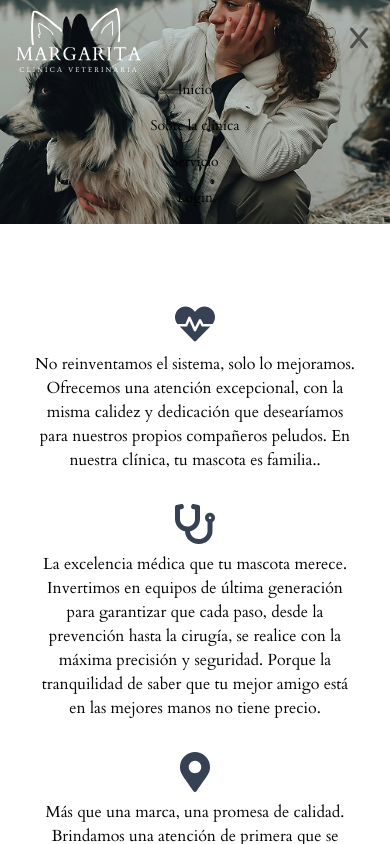
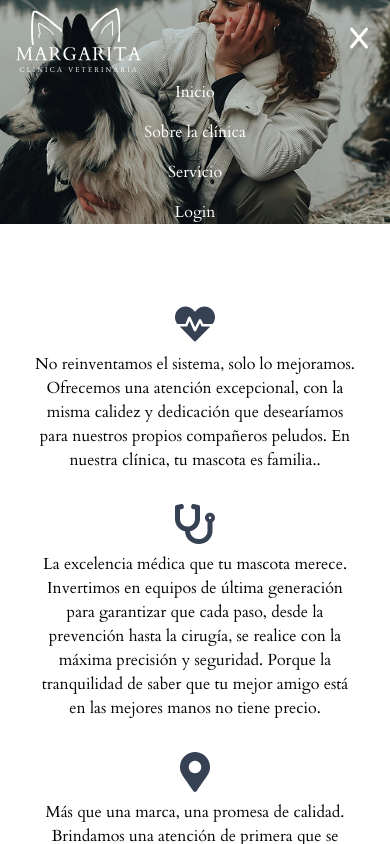
Before and after one commit to group-12-p4da-F5/veterinary-clinic-frontend, a React (Vite) app: page / in a window 390 px wide. Both pictures are taken after a click on the button 359 px from the left and 40 px from the top of the page. Shown: the top 844 px of the page. Built offline with nearby package versions, Linux system fonts and the light colour scheme; no server answers; a web font is replaced by a local one.

Commit message:
quick fix header

```diff
--- a/src/shared/components/Header.jsx
+++ b/src/shared/components/Header.jsx
@@ -1,7 +1,7 @@
 import { Link } from "react-router-dom";
 import Logo from "../assets/Logo.svg";
 import { useState } from "react";
-import imgHeader from "../assets/imgHeader.png"
+import imgHeader from "../assets/imgHeader.png";
 
 const Header = () => {
   const [isOpen, setIsOpen] = useState(false);
@@ -16,17 +16,11 @@ const Header = () => {
       <div className="relative z-20 mx-auto max-w-screen-xl px-4 sm:px-6 lg:px-8">
         <div className="flex items-center justify-between h-20 sm:h-20 lg:h-full lg:pt-16">
 
-
           {/* Logo */}
-          <div className="flex items-center">
+          <div className="flex items-center " >
             <Link to="/">
               <span className="sr-only">Home</span>
-
-              <img
-                src={Logo}
-                alt="Logo"
-                className="h-16 w-auto invert brightness-0 transition-all ease-in-out duration-150 hover:invert"
-              />
+              <img src={Logo} alt="Logo" className="h-16 w-auto invert brightness-0 transition-all ease-in-out duration-150 hover: hover:invert-0" />
             </Link>
           </div>
 
@@ -34,7 +28,7 @@ const Header = () => {
           <div className="hidden md:flex flex-1 justify-center">
             <nav
               aria-label="Global"
-              className="flex items-center gap-6 text-sm"
+              className="flex items-center gap-30 text-xl text-white"
             >
               <Link
                 to="/"
@@ -63,11 +57,9 @@ const Header = () => {
             </nav>
           </div>
 
-          {/* Hamburguer Menu */}
-          <div className="flex  md:hidden">
-
+          <div className="flex md:hidden items-center">
             <button
-              className="text-gray-dark"
+              className="text-white"
               onClick={() => setIsOpen(!isOpen)}
             >
               {isOpen ? (
@@ -79,11 +71,11 @@ const Header = () => {
           </div>
         </div>
 
-        {/* Mobile Menu */}
+        {/* Mobile menu */}
         {isOpen && (
           <nav
             aria-label="Mobile"
-            className="flex flex-col items-center gap-4 pb-4 md:hidden text-sm"
+            className="flex flex-col items-center gap-4 pb-4 md:hidden text-base text-white"
           >
             <Link
               to="/"
```
